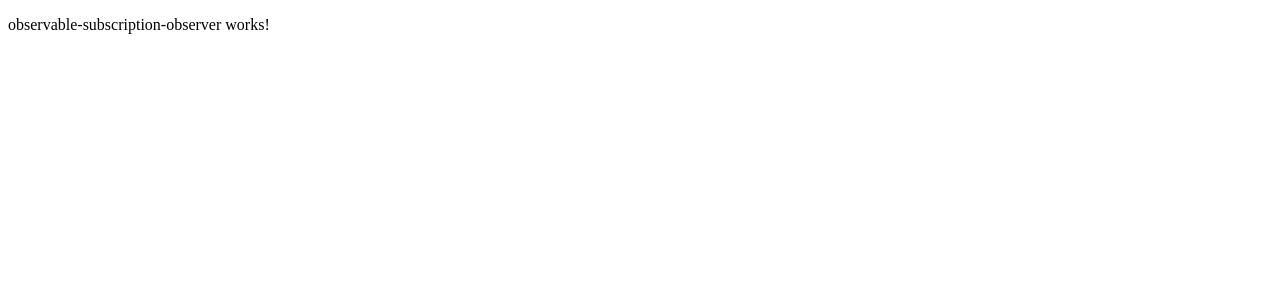
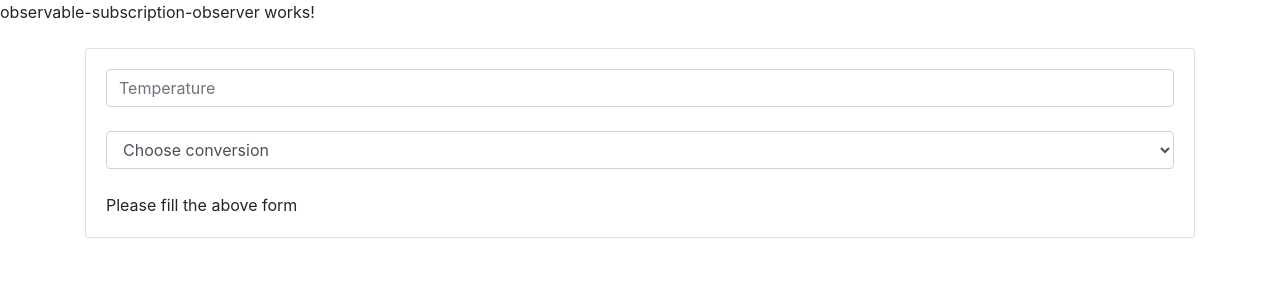
Before and after one commit to ltvthienchi/udemy-rxjs, an Angular app: page / in a window 1280 px wide. Shown: the top 300 px of the page. Built offline with nearby package versions, Linux system fonts and the light colour scheme.

Commit message:
Update new example (2)

```diff
--- a/src/app/observable-subscription-observer/observable-subscription-observer.component.html
+++ b/src/app/observable-subscription-observer/observable-subscription-observer.component.html
@@ -1 +1,19 @@
 <p>observable-subscription-observer works!</p>
+
+<link rel="stylesheet" href="https://stackpath.bootstrapcdn.com/bootstrap/4.5.2/css/bootstrap.min.css" />
+
+<div class="container">
+    <div class="card my-4">
+        <div class="card-body">
+            <input id="temperature-input" class="form-control" placeholder="Temperature" />
+            <br />
+            <select id="conversion-dropdown" class="form-control">
+                <option value="">Choose conversion</option>
+                <option value="f-to-c">°F -> °C</option>
+                <option value="c-to-f">°C -> °F</option>
+            </select>
+            <br />
+            <p class="card-text" id="result-text">Please fill the above form</p>
+        </div>
+    </div>
+</div>
--- a/src/app/observable-subscription-observer/observable-subscription-observer.component.ts
+++ b/src/app/observable-subscription-observer/observable-subscription-observer.component.ts
@@ -1,7 +1,7 @@
 import { Component, OnInit } from '@angular/core';
-import {forkJoin, from, fromEvent, Observable, of, Subscription, timer, zip} from 'rxjs';
+import {combineLatest, forkJoin, from, fromEvent, Observable, of, Subscription, timer, zip} from 'rxjs';
 import {ajax} from 'rxjs/ajax';
-import {filter, map} from 'rxjs/operators';
+import {combineAll, filter, map} from 'rxjs/operators';
 
 @Component({
   selector: 'app-observable-subscription-observer',
@@ -24,13 +24,14 @@ export class ObservableSubscriptionObserverComponent implements OnInit {
     // this.exampleThree();
     // this.exampleFour();
     // this.exampleFive();
-    // this.exampleSix();
+    this.exampleSix();
     // this.exampleSeven();
     // this.exampleEight();
     // this.exampleNine();
     // this.forkJoinExample();
-    this.forkJoinErrorExample();
+    // this.forkJoinErrorExample();
     // this.zipExample();
+    // this.combineLatestExample();
   }
 
   private initValue(): void {
@@ -46,7 +47,7 @@ export class ObservableSubscriptionObserverComponent implements OnInit {
     this.observer = ((nextLabel = 'Next') => {
       return {
         next: value => console.log(nextLabel + ':', value),
-            error: err => console.log('Error:', err),
+          error: err => console.log('Error:', err),
           complete: () => console.log('Completed'),
       };
     });
@@ -183,7 +184,7 @@ export class ObservableSubscriptionObserverComponent implements OnInit {
     }
   }
 
-  // TODO: Create Functions: From
+  // TODO: Create Functions: From & convert promise to observable
   public exampleSix(): void {
     const array = [1, 2, 3];
     const someString = 'world';
@@ -275,6 +276,9 @@ export class ObservableSubscriptionObserverComponent implements OnInit {
         ([ajaxName, ajaxNation, ajaxFood]) => {
       console.log(`My name is ${ajaxName.response.first_name} from ${ajaxNation.response.capital} and likes to eat ${ajaxFood.response.dish}`);
     });
+    forkJoin([of('ABC'), timer(1000)]).subscribe(([text, time]) => {
+      console.log(text, time);
+    });
   }
 
   // TODO: Create Function: forkJoin Error
@@ -283,20 +287,17 @@ export class ObservableSubscriptionObserverComponent implements OnInit {
       setTimeout(() => {
         subscriber.next('A value');
         subscriber.complete();
-      }, 3000);
+      }, 1000);
       return () => console.log('Teardown A!');
     });
 
     const b$ = new Observable<string>(subscriber => {
       setTimeout(() => {
         subscriber.error('Failure!');
-        // subscriber.next('B value');
-        // subscriber.complete();
-      }, 5000);
+      }, 3000);
       return () => console.log('Teardown B!');
     });
 
-    // forkJoin(a$, b$).subscribe(res => console.log(res), err => console.log(err));
     zip(a$, b$).subscribe(res => console.log(res), err => console.log(err));
   }
 
@@ -320,4 +321,24 @@ export class ObservableSubscriptionObserverComponent implements OnInit {
         console.log(JSON.stringify(e))
     );
   }
+
+  // TODO: Create Function: CombineLatest
+  public combineLatestExample(): void {
+    const temperatureInput = document.getElementById('temperature-input');
+    const conversionDropdown = document.getElementById('conversion-dropdown');
+    const resultText = document.getElementById('result-text');
+    const temperatureInput$ = fromEvent(temperatureInput, 'input');
+    const conversionDropDown$ = fromEvent(conversionDropdown, 'input');
+    combineLatest(temperatureInput$, conversionDropDown$).subscribe(([temperatureEvent, conversionEvent]) => {
+      const temperature = Number(temperatureEvent.target['value']);
+      const conversion = conversionEvent.target['value'];
+      let result: number;
+      if (conversion === 'f-to-c') {
+        result = (temperature - 32) * 5 / 9;
+      } else {
+        result = temperature * 9 / 5 + 32;
+      }
+      resultText.innerText = Math.round(result).toString();
+    });
+  }
 }
--- a/tslint.json
+++ b/tslint.json
@@ -147,6 +147,7 @@
       "element",
       "app",
       "kebab-case"
-    ]
+    ],
+    "no-string-literal": false
   }
 }
```
